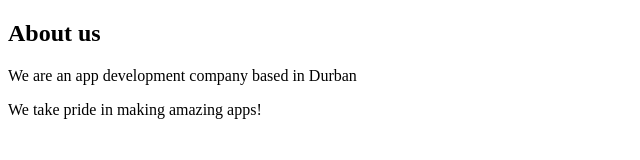
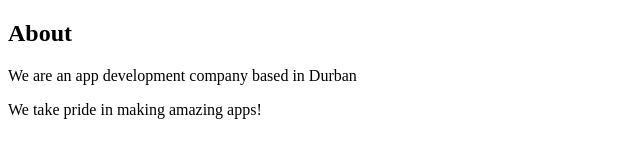
Before and after one commit to Len80vds/FNB-ACADEMY-APP-2, a plain HTML site: page about.html in a window 1280 px wide. Shown: the full height of the page, 0-640 px from the left. Drawn offline with Linux system fonts and the light colour scheme.

Commit message:
Update about.html

```diff
--- a/about.html
+++ b/about.html
@@ -4,7 +4,7 @@
     <link rel="stylesheet" href="style.css">
 </head>
 <body>
-    <h2>About us</h2>
+    <h2>About </h2>
     <p>We are an app development company based in Durban</p>
     <p>We take pride in making amazing apps!</p>
 
```
